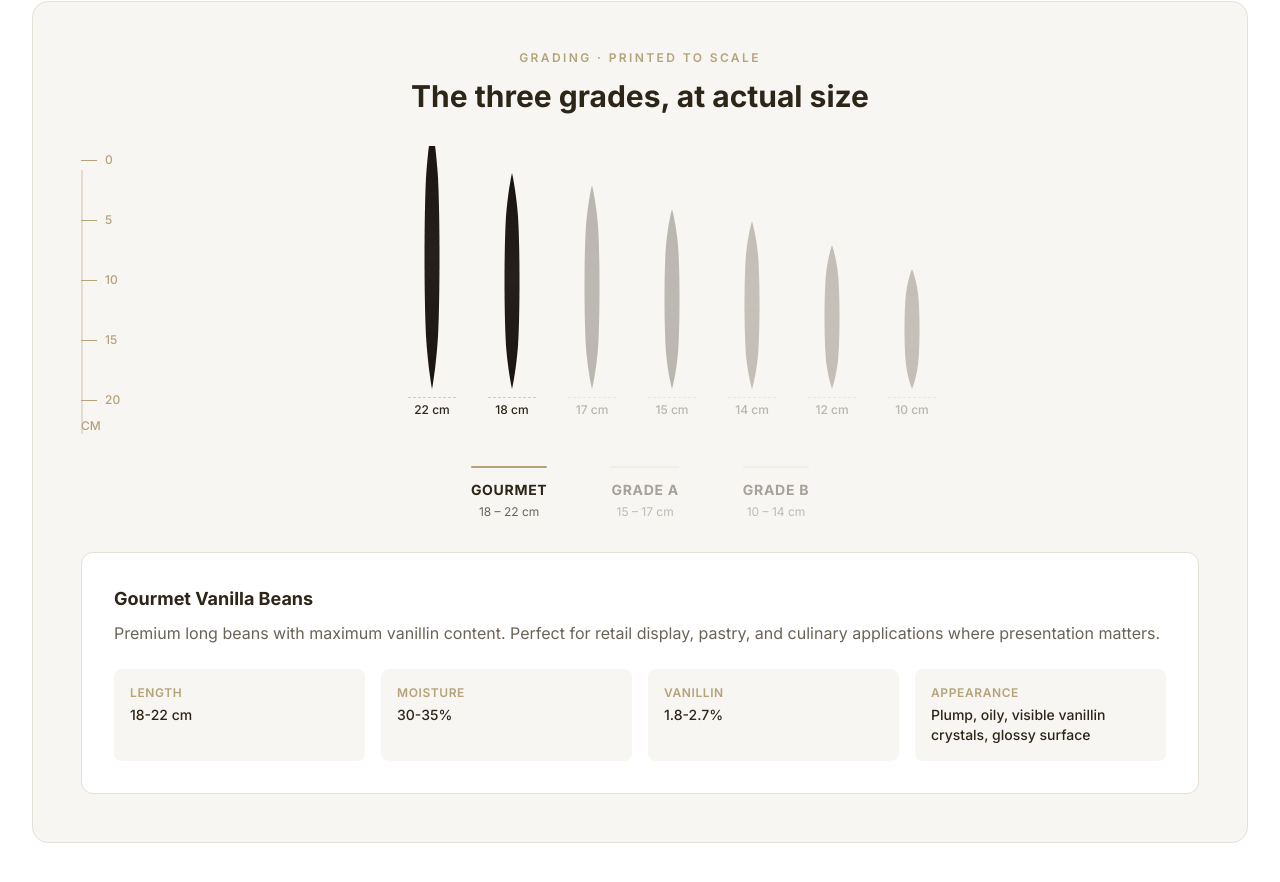
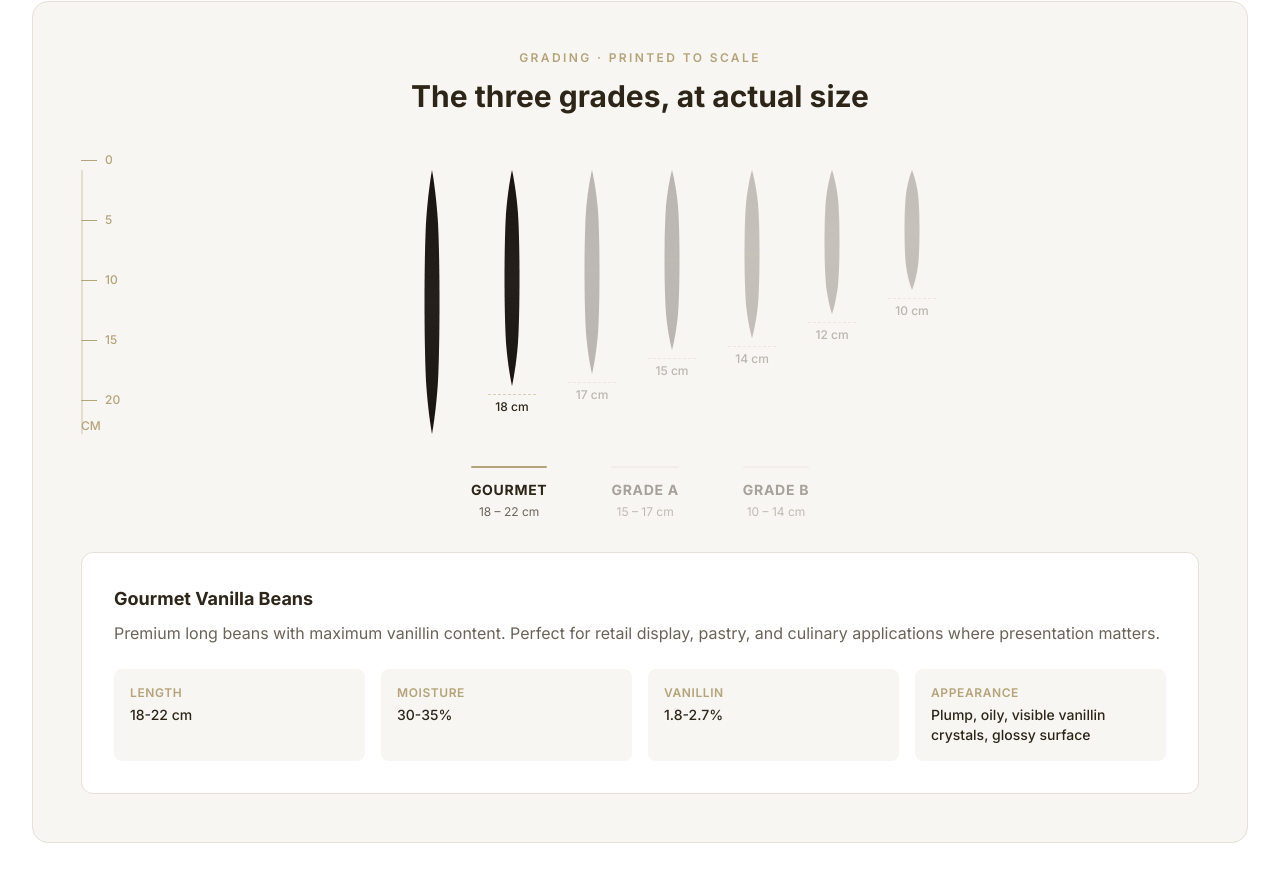
Before and after one commit to irfanmulachela-glitch/vanilla, a Next.js app: page /products/vanilla-beans in a window 1280 px wide. Shown: the part 2209-3091 px from the top of the page. Built offline with nearby package versions, Linux system fonts and the light colour scheme.

Commit message:
Fix grading chart - top-align beans to ruler

```diff
--- a/src/components/vanilla-grading-chart.tsx
+++ b/src/components/vanilla-grading-chart.tsx
@@ -100,7 +100,7 @@ export default function VanillaGradingChart() {
 
           {/* Beans container */}
           <div className="flex-1 relative" style={{ height: `${MAX_CM * SCALE + 24}px` }}>
-            <div className="absolute inset-0 flex items-end justify-center gap-3 lg:gap-8 pt-6 pb-4">
+            <div className="absolute inset-0 flex items-start justify-center gap-3 lg:gap-8 pt-6 pb-16">
               {beans.map((bean, index) => {
                 const isActive = selectedGrade === bean.grade;
                 const beanHeight = bean.cm * SCALE;
```
